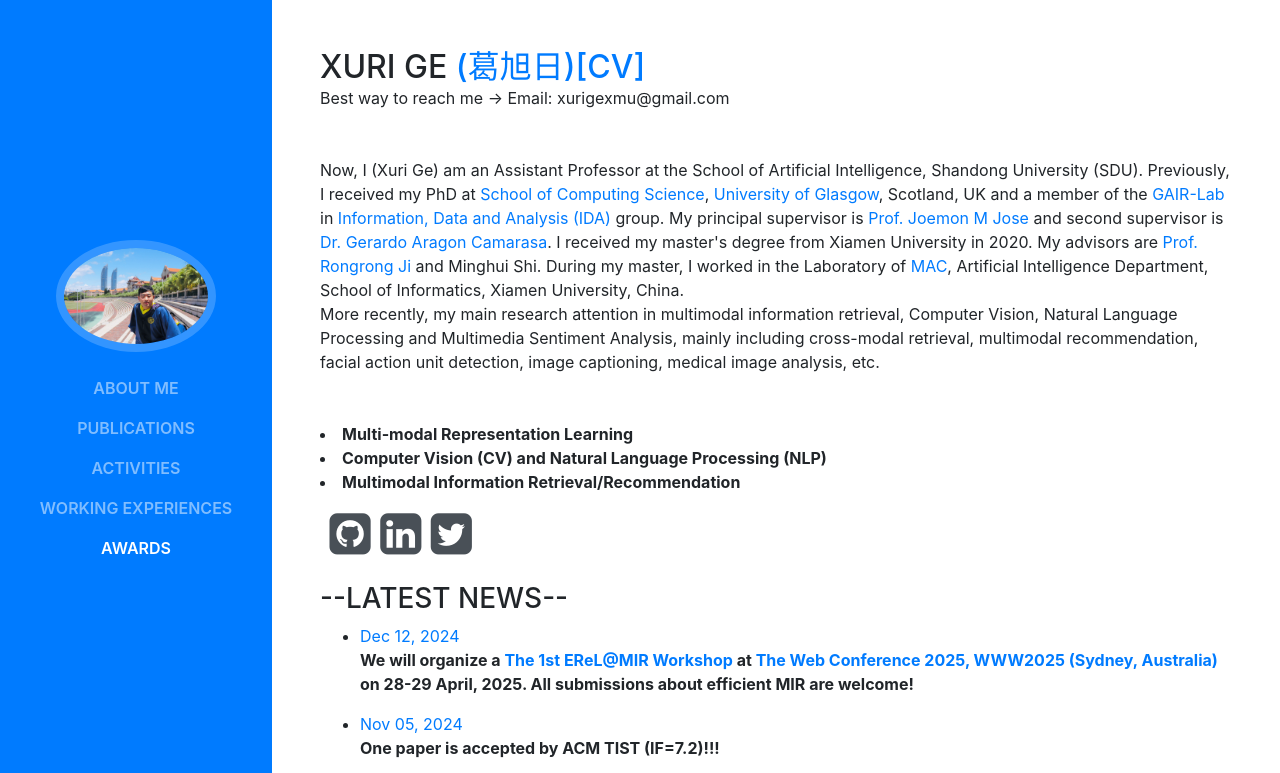
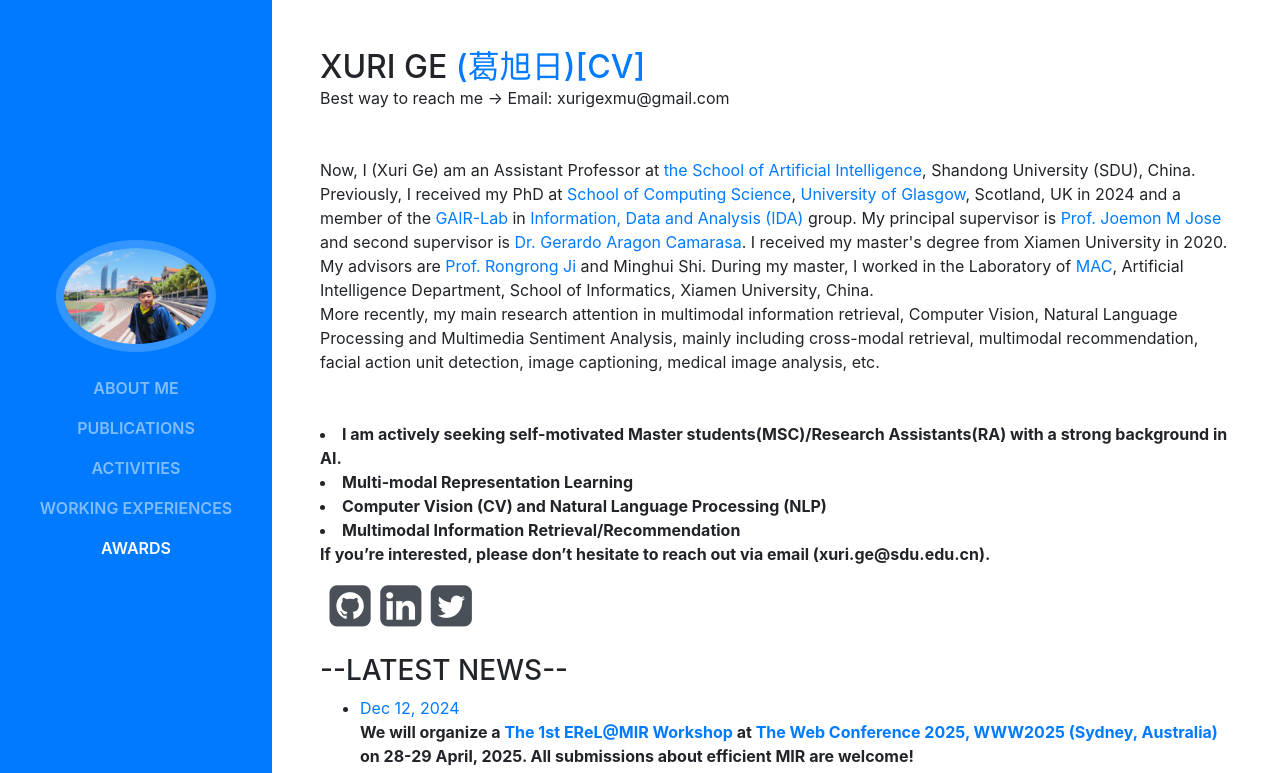
Before and after one commit to XuriGe1995/XuriGe1995.github.io, a website with bundled scripts: page index.html in a window 1280 px wide. Shown: the top 773 px of the page. Built offline with nearby package versions, Linux system fonts and the light colour scheme; some icons are missing; a web font is replaced by a local one.

Commit message:
Update index.html

```diff
--- a/index.html
+++ b/index.html
@@ -71,12 +71,16 @@
         <div class="mb-5"> Best way to reach me &#8594
             Email: xurigexmu@gmail.com
         </div>
-        <p class="mb-5">Now, I (Xuri Ge) am an Assistant Professor at the School of Artificial Intelligence, Shandong University (SDU).
-		Previously, I received my PhD at <a href="http://www.dcs.gla.ac.uk/">School of Computing Science</a>, <a href="http://www.gla.ac.uk">University of Glasgow</a>, Scotland, UK and a member of the <a href="https://gair-lab.github.io/">GAIR-Lab </a> in <a href="https://www.gla.ac.uk/schools/computing/research/researchsections/ida-section/">Information, Data and Analysis (IDA) </a> group.
+        <p class="mb-5">Now, I (Xuri Ge) am an Assistant Professor at <a href="https://www.ai.sdu.edu.cn/szdw/zljs.htm">the School of Artificial Intelligence</a>, Shandong University (SDU), China.
+		Previously, I received my PhD at <a href="http://www.dcs.gla.ac.uk/">School of Computing Science</a>, <a href="http://www.gla.ac.uk">University of Glasgow</a>, Scotland, UK in 2024 and a member of the <a href="https://gair-lab.github.io/">GAIR-Lab </a> in <a href="https://www.gla.ac.uk/schools/computing/research/researchsections/ida-section/">Information, Data and Analysis (IDA) </a> group.
           My principal supervisor is <a href="http://www.dcs.gla.ac.uk/~jj/" target="_blank">Prof. Joemon M Jose</a> and second supervisor is <a href="https://scholar.google.com/citations?hl=zh-CN&user=mbSbOegAAAAJ" target="_blank">Dr. Gerardo Aragon Camarasa</a>.
 		I received my master's degree from Xiamen University in 2020. My advisors are <a href="http://mac.xmu.edu.cn/rrji-en.html">Prof. Rongrong Ji</a> and Minghui Shi.  During my master, I worked in the Laboratory of <a href="https://mac.xmu.edu.cn/index.htm" target="_blank">MAC</a>, Artificial Intelligence Department, School of Informatics, Xiamen University, China. <br>
 		More recently, my main research attention in multimodal information retrieval, Computer Vision, Natural Language Processing and Multimedia Sentiment Analysis, mainly including cross-modal retrieval, multimodal recommendation, facial action unit detection, image captioning, medical image analysis, etc.
-            <li>
+
+	    <li>
+               <b>I am actively seeking self-motivated Master students(MSC)/Research Assistants(RA) with a strong background in AI.</b>
+            </li>
+	    <li>
                <b>Multi-modal Representation Learning</b>
             </li>
             <li>
@@ -85,6 +89,8 @@
             <li>
                <b>Multimodal Information Retrieval/Recommendation</b>
             </li>
+
+		<b>If you’re interested, please don’t hesitate to reach out via email (xuri.ge@sdu.edu.cn).</b>
         </p>
         <ul class="list-inline list-social-icons mb-0">
           <li class="list-inline-item">
```
